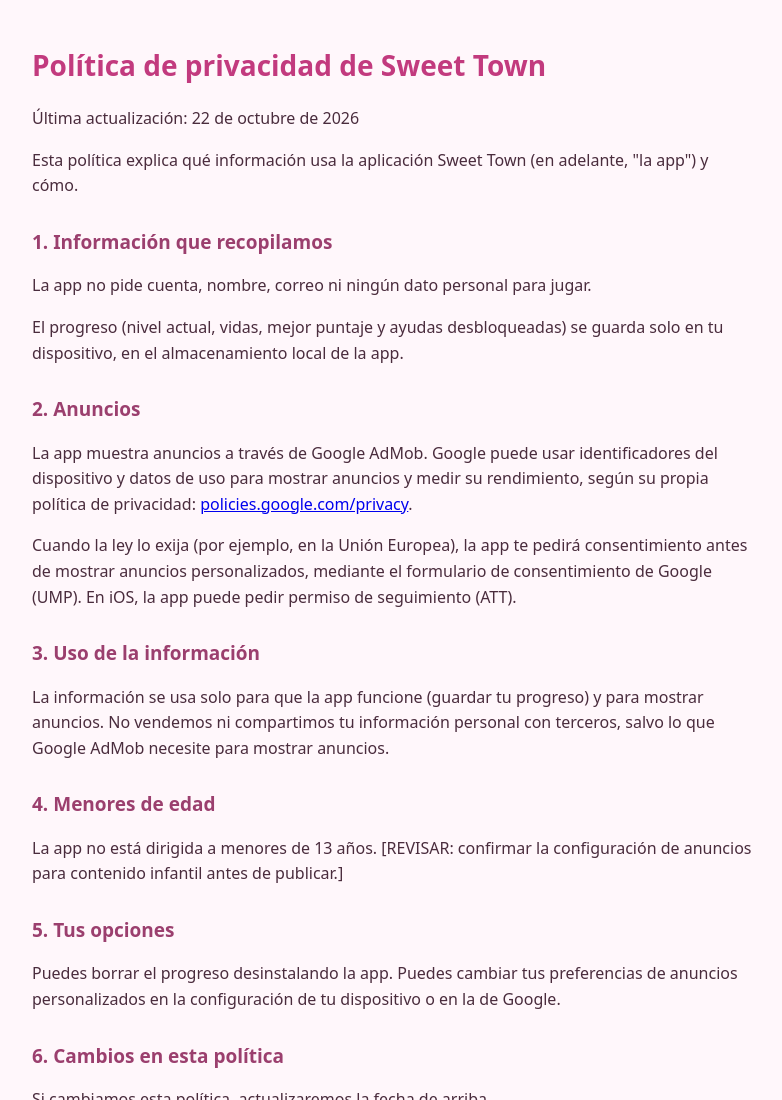
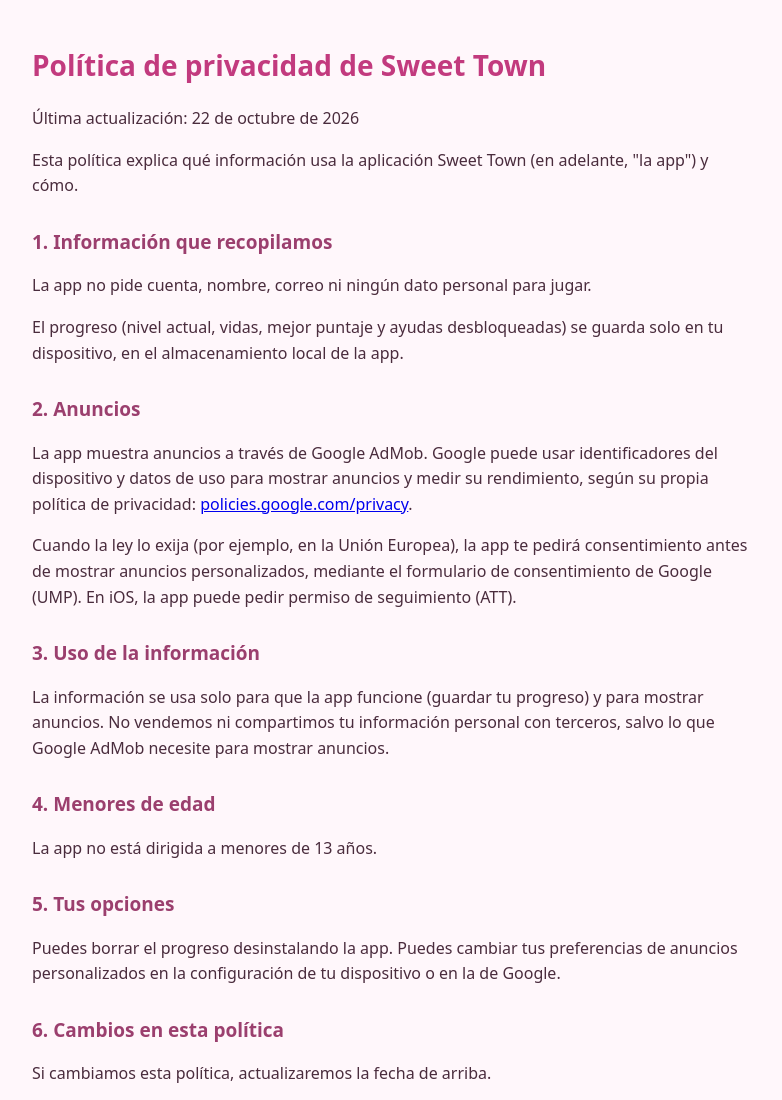
Before and after one commit to edgarperez2/sweettown-privacidad, a plain HTML site: page index.html in a window 1280 px wide. Shown: the top 1100 px of the page, without its empty margins (248-1030 px from the left). Drawn offline with Linux system fonts and the light colour scheme.

Commit message:
Remove review note for underage audience section

```diff
--- a/index.html
+++ b/index.html
@@ -25,7 +25,7 @@ h2{font-size:19px;margin-top:28px;color:#9b3f6e}
 <p>La información se usa solo para que la app funcione (guardar tu progreso) y para mostrar anuncios. No vendemos ni compartimos tu información personal con terceros, salvo lo que Google AdMob necesite para mostrar anuncios.</p>
 
 <h2>4. Menores de edad</h2>
-<p>La app no está dirigida a menores de 13 años. [REVISAR: confirmar la configuración de anuncios para contenido infantil antes de publicar.]</p>
+<p>La app no está dirigida a menores de 13 años. </p>
 
 <h2>5. Tus opciones</h2>
 <p>Puedes borrar el progreso desinstalando la app. Puedes cambiar tus preferencias de anuncios personalizados en la configuración de tu dispositivo o en la de Google.</p>
```
